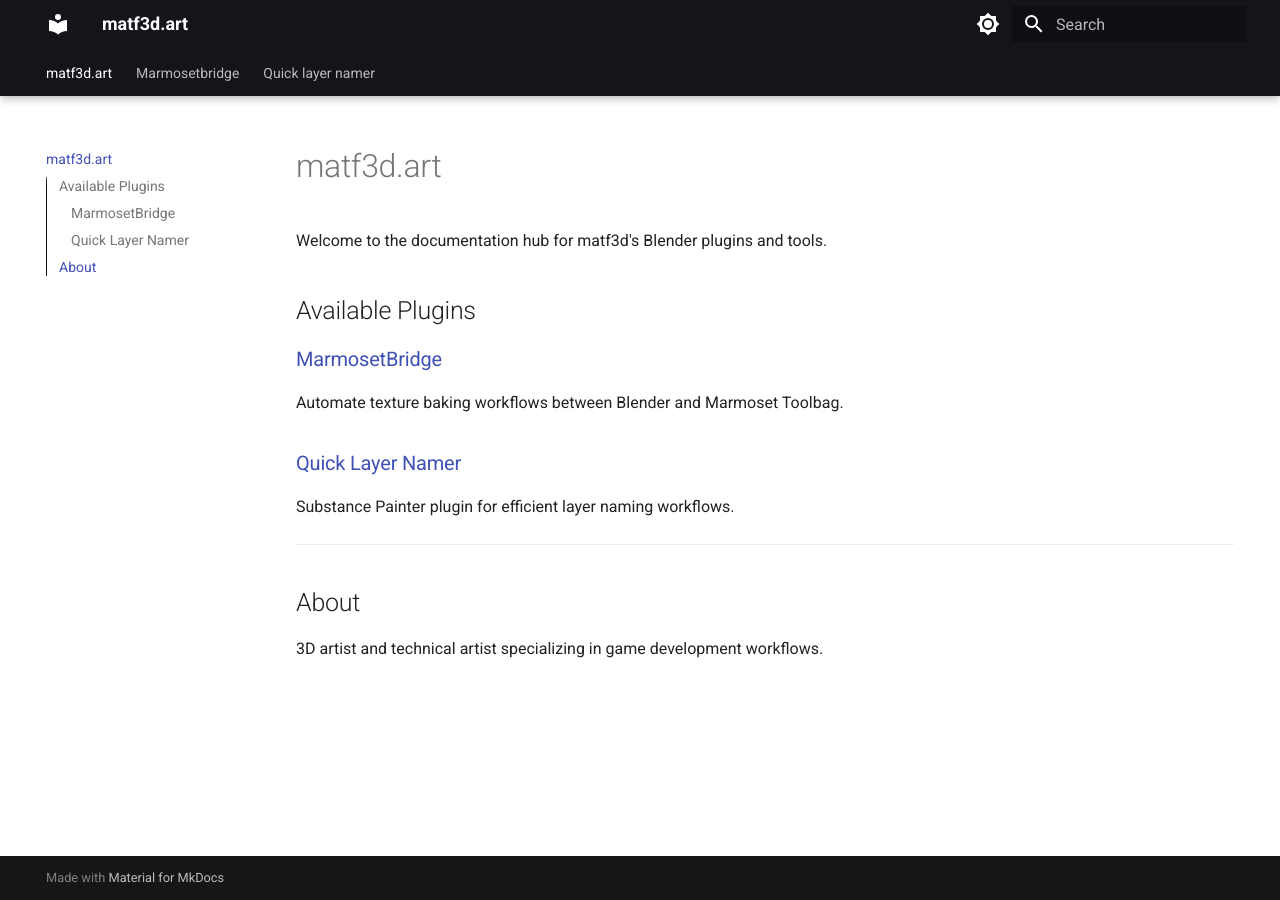
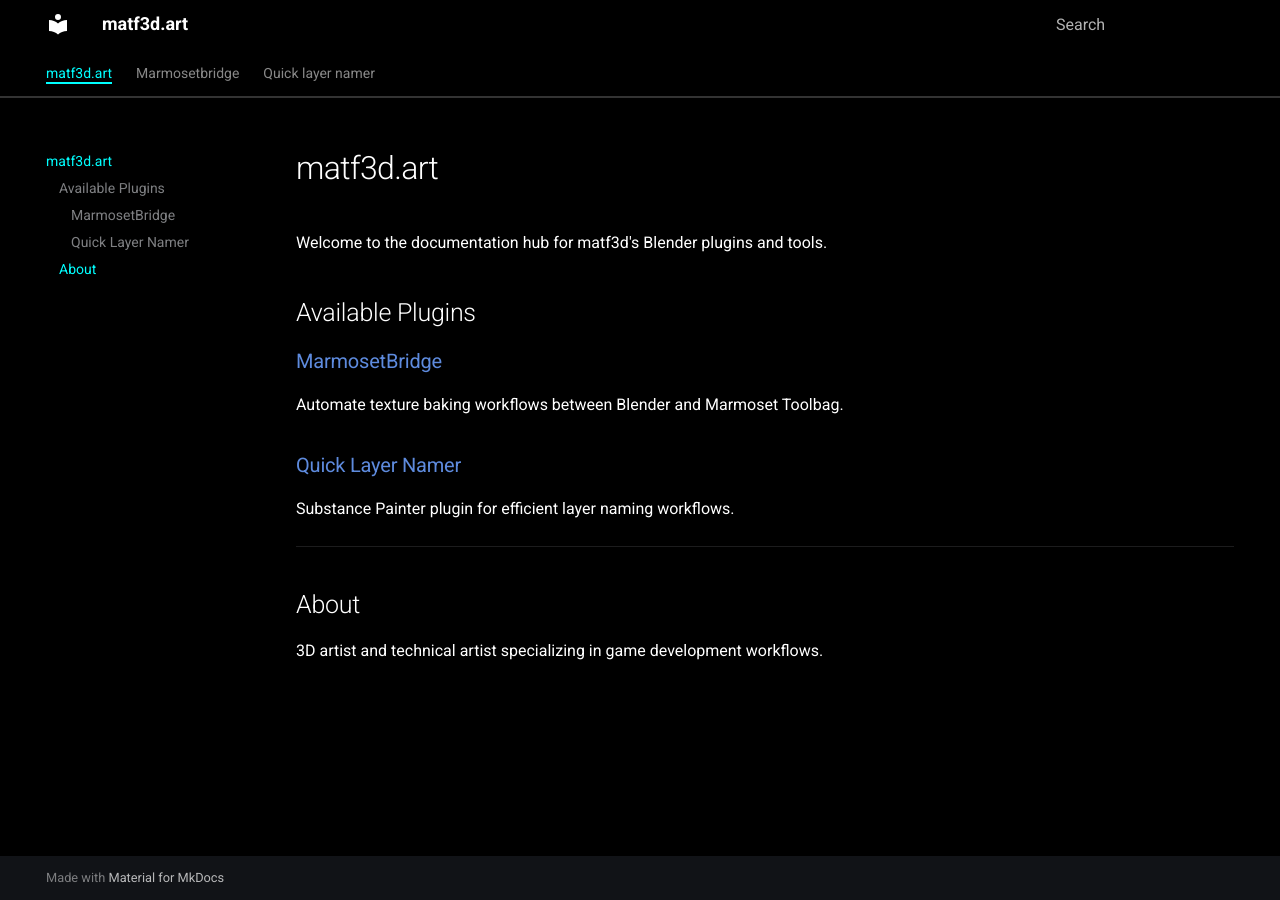
Before and after one commit to Matejlipton/matf3d.art, an MkDocs documentation site: the page built from docs/index.md, in a window 1280 px wide. Built offline with MkDocs 1.6.1 and Material for MkDocs 9.7.7, drawn with Linux system fonts in a browser that asks for light colours.

Commit message:
New Theme

```diff
--- a/docs/stylesheets/extra.css
+++ b/docs/stylesheets/extra.css
@@ -1,21 +1,109 @@
-/* Ultra-minimal overrides */
-:root {
-  --md-default-fg-color: #000000;
-  --md-default-bg-color: #ffffff;
-}
+/* Modern Minimalistic Dark Theme */
+[data-md-color-scheme="slate"] {
+  /* Core colors */
+  --md-default-fg-color: #ffffff;
+  --md-default-bg-color: #000000;
 
-[data-md-color-scheme="slate"] {
-  --md-default-fg-color: #ffffff;
-  --md-default-bg-color: #0a0a0a;
+  /* Accent colors - cyan for modern contrast */
+  --md-accent-fg-color: #00ffff;
+  --md-accent-bg-color: #00ffff;
+
+  /* Primary colors */
+  --md-primary-fg-color: #000000;
+  --md-primary-bg-color: #000000;
+
+  /* Links */
+  --md-typeset-a-color: #00ffff;
+
+  /* Code blocks */
+  --md-code-bg-color: #0a0a0a;
+  --md-code-fg-color: #ffffff;
+
+  /* Current/active navigation */
+  --md-typeset-mark-color: #00ffff33;
 }
 
 /* Clean typography */
 .md-typeset h1 {
   font-weight: 300;
   letter-spacing: -0.02em;
+  color: #ffffff;
 }
 
-/* Minimal borders */
+.md-typeset h2,
+.md-typeset h3,
+.md-typeset h4 {
+  color: #ffffff;
+}
+
+/* Header styling - pure black background */
 .md-header {
-  border-bottom: 1px solid currentColor;
+  border-bottom: 1px solid #333333;
+  background-color: #000000 !important;
 }
+
+.md-header__title,
+.md-header__button,
+.md-header__topic {
+  color: #ffffff;
+}
+
+/* Tabs bar - also pure black */
+.md-tabs {
+  background-color: #000000 !important;
+  border-bottom: 1px solid #333333;
+}
+
+.md-tabs__link {
+  color: #888888 !important;
+  opacity: 1 !important;
+}
+
+.md-tabs__link--active,
+.md-tabs__item--active .md-tabs__link {
+  color: #00ffff !important;
+  opacity: 1 !important;
+  border-bottom: 2px solid #00ffff !important;
+}
+
+.md-tabs__link:hover {
+  color: #ffffff !important;
+  opacity: 1 !important;
+}
+
+/* Override primary color on tabs */
+[data-md-color-primary=black] .md-tabs__link--active,
+[data-md-color-primary=black] .md-tabs__item--active .md-tabs__link {
+  color: #00ffff !important;
+}
+
+/* Link hover state */
+.md-typeset a:hover {
+  color: #00dddd;
+}
+
+/* Active navigation item */
+.md-nav__link--active {
+  color: #00ffff !important;
+  font-weight: 500;
+}
+
+/* Current table of contents item */
+.md-nav__link--active,
+.md-nav__item .md-nav__link--active {
+  color: #00ffff;
+}
+
+/* Search highlight */
+.md-search-result__article--document::before {
+  background-color: #00ffff;
+}
+
+/* Code copy button */
+.md-clipboard {
+  color: #00ffff;
+}
+
+.md-clipboard:hover {
+  color: #00dddd;
+}
--- a/mkdocs.yml
+++ b/mkdocs.yml
@@ -5,18 +5,9 @@
 theme:
   name: material
   palette:
-    - scheme: default
-      primary: black
-      accent: black
-      toggle:
-        icon: material/brightness-7
-        name: Switch to dark mode
-    - scheme: slate
-      primary: black
-      accent: white
-      toggle:
-        icon: material/brightness-4
-        name: Switch to light mode
+    scheme: slate
+    primary: black
+    accent: cyan
   font:
     text: Roboto
     code: Roboto Mono
@@ -34,3 +25,6 @@
     - search.suggest
     - search.highlight
     - content.code.copy
+
+extra_css:
+  - stylesheets/extra.css
```
